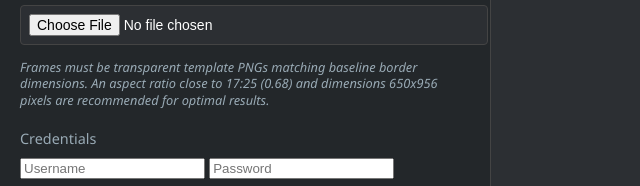
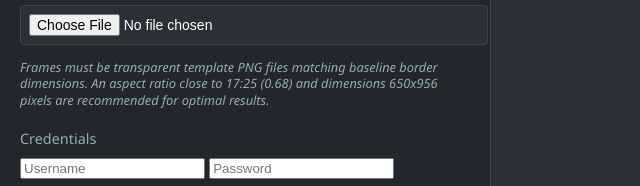
Before and after one commit to warpforge-offline/custom-card-creator, a website: page card-generator/index.html in a window 1280 px wide. Both pictures are taken after a click on the button "Frame Factory". Shown: the part 430-616 px from the top of the page, 0-640 px from the left. Drawn offline with nearby package versions, Linux system fonts and the light colour scheme; no server answers.

Commit message:
improved UI

```diff
--- a/card-generator/index.html
+++ b/card-generator/index.html
@@ -252,7 +252,7 @@
                 <div class="control-group">
                     <label>Select Border File Asset (PNG Only)</label>
                     <input type="file" id="customFrameInput" accept="image/png" style="font-size: 14px; margin-bottom: 8px;">
-                    <small class="help-text">Frames must be transparent template PNGs matching baseline border dimensions. An aspect ratio close to 17:25 (0.68) and dimensions 650x956 pixels are recommended for optimal results.</small>
+                    <small class="help-text">Frames must be transparent template PNG files matching baseline border dimensions. An aspect ratio close to 17:25 (0.68) and dimensions 650x956 pixels are recommended for optimal results.</small>
                 </div>
 
 
```
